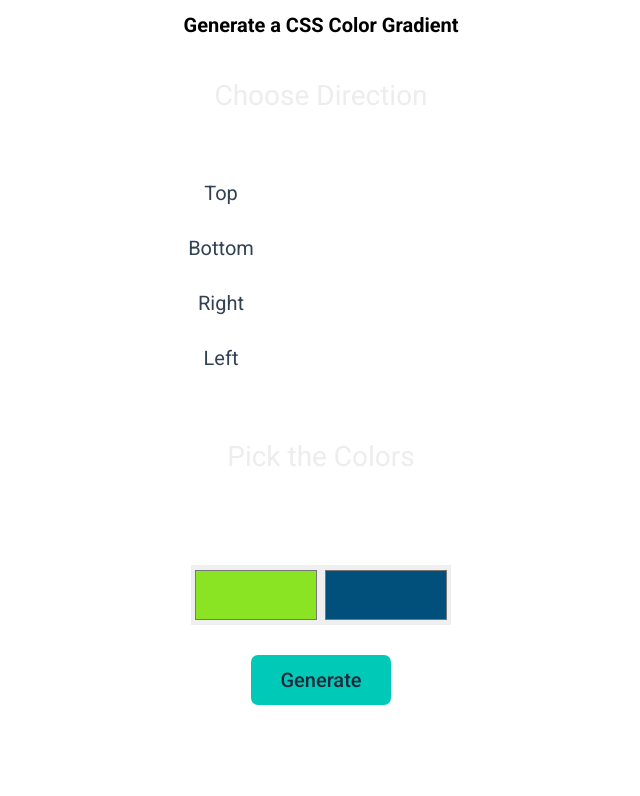
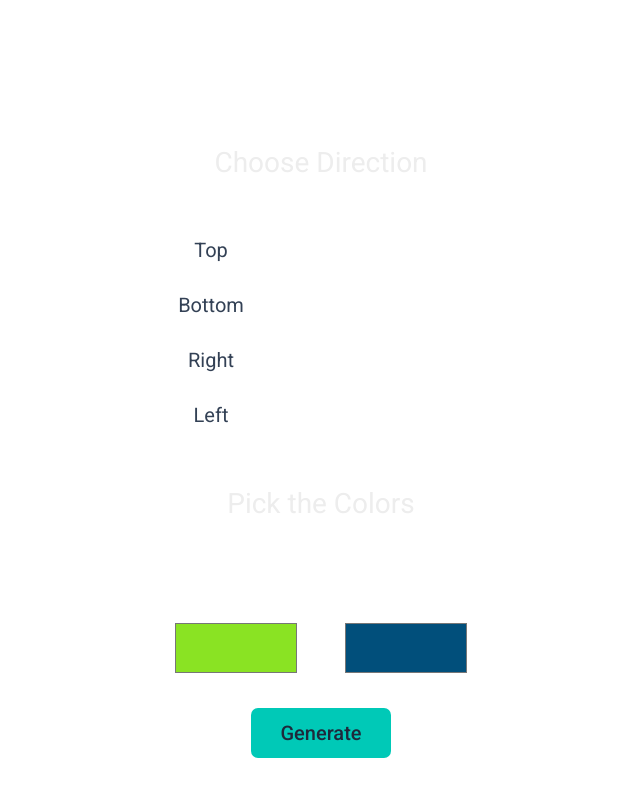
Before and after one commit to sruthi-dasari/Gradient-Generator, a React (Create React App) app: page / in a window 1280 px wide. Shown: the top 796 px of the page, without its empty margins (319-959 px from the left). Built offline with nearby package versions, Linux system fonts and the light colour scheme; a web font is replaced by a local one.

Commit message:
Update styledComponents.js

```diff
--- a/src/components/GradientGenerator/styledComponents.js
+++ b/src/components/GradientGenerator/styledComponents.js
@@ -1,25 +1,28 @@
 import styled from 'styled-components'
 
 export const GradientBox = styled.div`
-  background-image: linear-gradient(to left, #8ae323, #014f7b)
+  background-image: ${props => props.backgroundImageValues};
   padding: 20px;
   display: flex;
   flex-direction: column;
   justify-content: center;
   align-items: center;
+  height: 100vh;
 `
 
 export const MainHeading = styled.h1`
   font-family: 'Roboto';
-  font-size: 20px;
-  color: #000000;
+  font-size: 30px;
+  color: #ffffff;
+  text-align: center;
 `
 
 export const GradientDirectionItemsContainer = styled.ul`
     display: flex:
     justify-content: space-between;
+    flex-wrap: wrap;
     min-width: 400px;
-    padding: 10px;
+    padding-left: 0px;
 `
 
 export const DirectionAndColorHeading = styled.p`
@@ -32,20 +35,27 @@
   display: flex;
   justify-content: space-between;
   margin-bottom: 30px;
+  min-width: 300px;
 `
 
 export const ColorCode = styled.p`
-  font-size: 20px;
+  font-size: 22px;
   color: #ffffff;
+  font-weight: 500;
 `
 
 export const ColorBox = styled.input`
   height: 60px;
   width: 130px;
   border: none;
+  background: transparent;
 `
 
-export const ColorContainer = styled.div``
+export const ColorContainer = styled.div`
+  display: flex;
+  flex-direction: column;
+  align-items: center;
+`
 
 export const GenerateButton = styled.button`
   background-color: #00c9b7;
```
